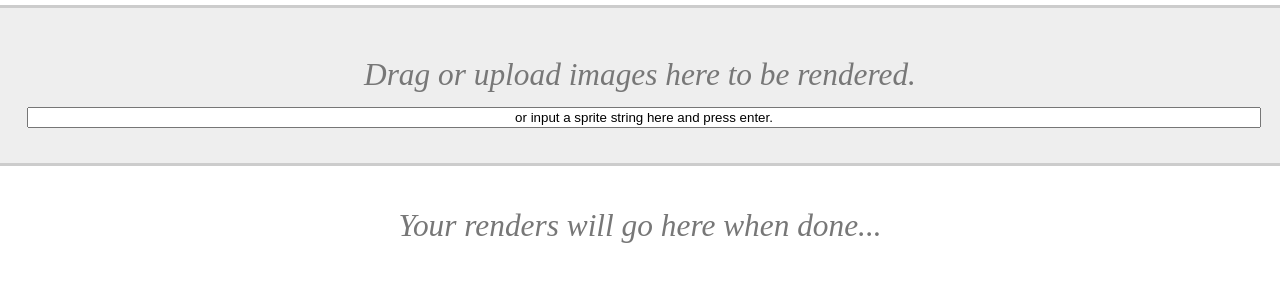
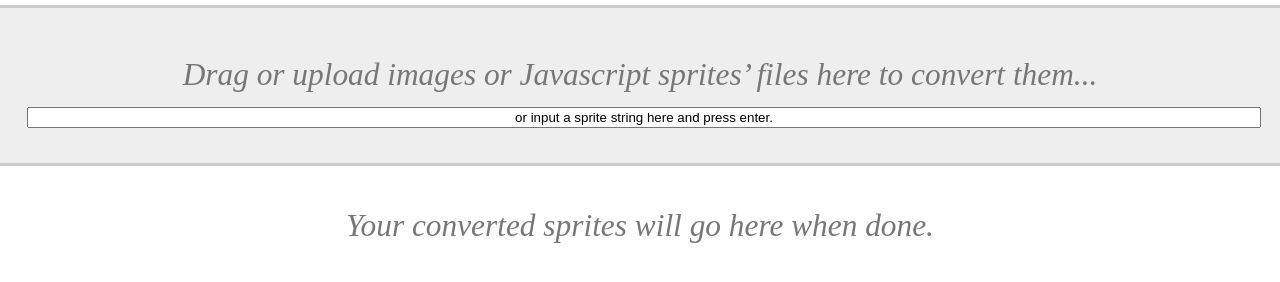
Before and after one commit to FullScreenShenanigans/SpriteMakr, a website: page Source/index.html in a window 1280 px wide. Shown: the part 218-500 px from the top of the page. Drawn offline with Linux system fonts and the light colour scheme.

Commit message:
HTML text.

```diff
--- a/Source/index.html
+++ b/Source/index.html
@@ -10,13 +10,13 @@
     <section id="palettes"></section>
 
     <section id="input">
-        <aside>Drag or upload images here to be rendered.</aside>
+        <aside>Drag or upload images or Javascript sprites’ files here to convert them...</aside>
         <input id="text-input" type="text"
             value="or input a sprite string here and press enter." />
     </section>
 
     <section id="output">
-        <aside>Your renders will go here when done...</aside>
+        <aside>Your converted sprites will go here when done.</aside>
     </section>
 
     <script src="References/PixelRendr-0.2.0.js"></script>
```
